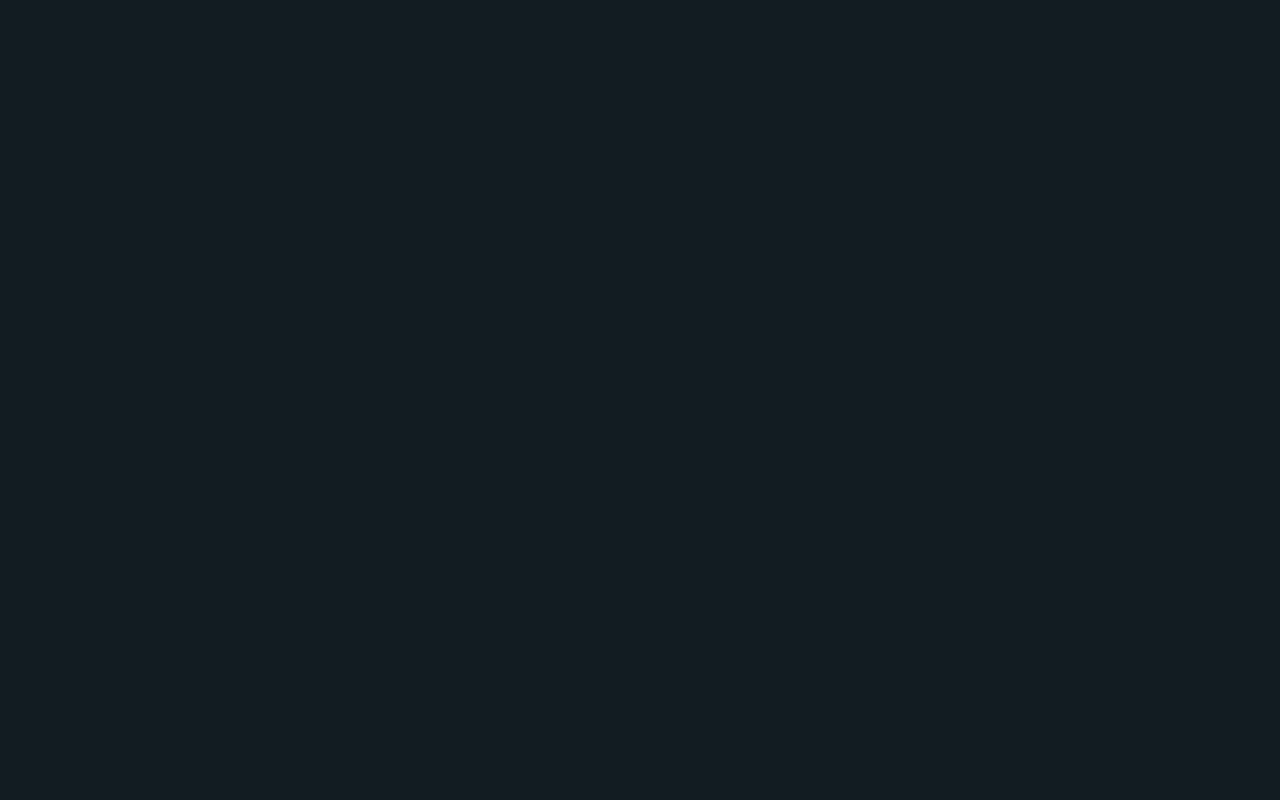
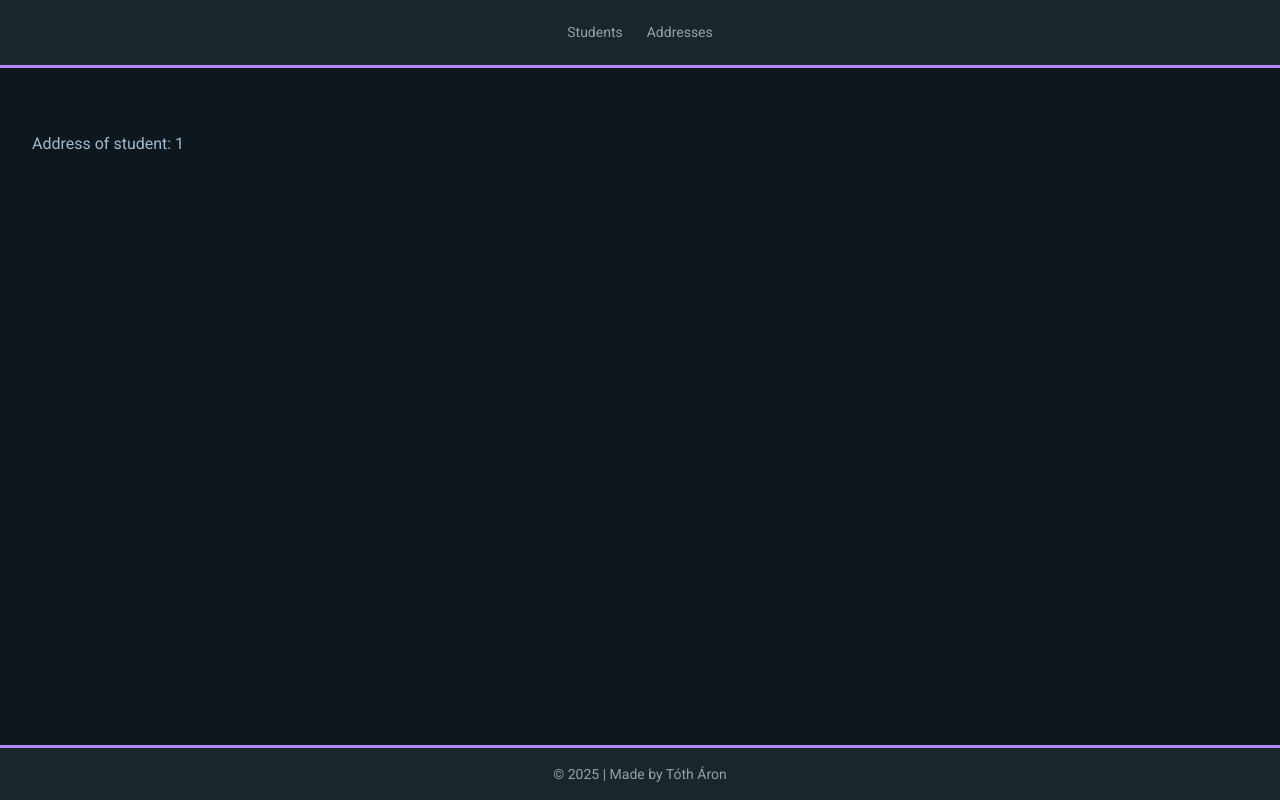
Before and after one commit to Sennthx/syscode_test_task, an Angular app in the folder frontend/: page /address/1 in a window 1280 px wide. Before the commit this address led to /. Built offline with nearby package versions, Linux system fonts and the light colour scheme.

Commit message:
Todo: Set up view protection
Later will add auth to the protected endpoint of address

```diff
--- a/frontend/src/app/app.routes.ts
+++ b/frontend/src/app/app.routes.ts
@@ -12,7 +12,7 @@ export const routes: Routes = [
     children: [
       { path: '', component: HomeComponent },
       { path: 'students', component: StudentsComponent },
-      { path: 'address', component: AddressComponent }
+      { path: 'address/:id', component: AddressComponent }
     ]
   }
 ];
--- a/frontend/src/app/pages/address/address.component.html
+++ b/frontend/src/app/pages/address/address.component.html
@@ -1 +1 @@
-<p>address works!</p>
+<p>{{ studentAddress }}</p>
--- a/frontend/src/app/pages/address/address.component.ts
+++ b/frontend/src/app/pages/address/address.component.ts
@@ -1,4 +1,5 @@
-import { Component } from '@angular/core';
+import { Component, OnInit } from '@angular/core';
+import { ActivatedRoute } from '@angular/router';
 
 @Component({
   selector: 'app-address',
@@ -6,6 +7,16 @@ import { Component } from '@angular/core';
   templateUrl: './address.component.html',
   styles: ``
 })
-export class AddressComponent {
+export class AddressComponent implements OnInit {
+  studentId: string | null = null;
 
+  constructor(private route: ActivatedRoute) { }
+
+  studentAddress = "Address of student: ";
+
+  ngOnInit() {
+    this.studentId = this.route.snapshot.paramMap.get('id');
+
+    this.studentAddress = this.studentAddress + this.studentId;
+  }
 }
```
